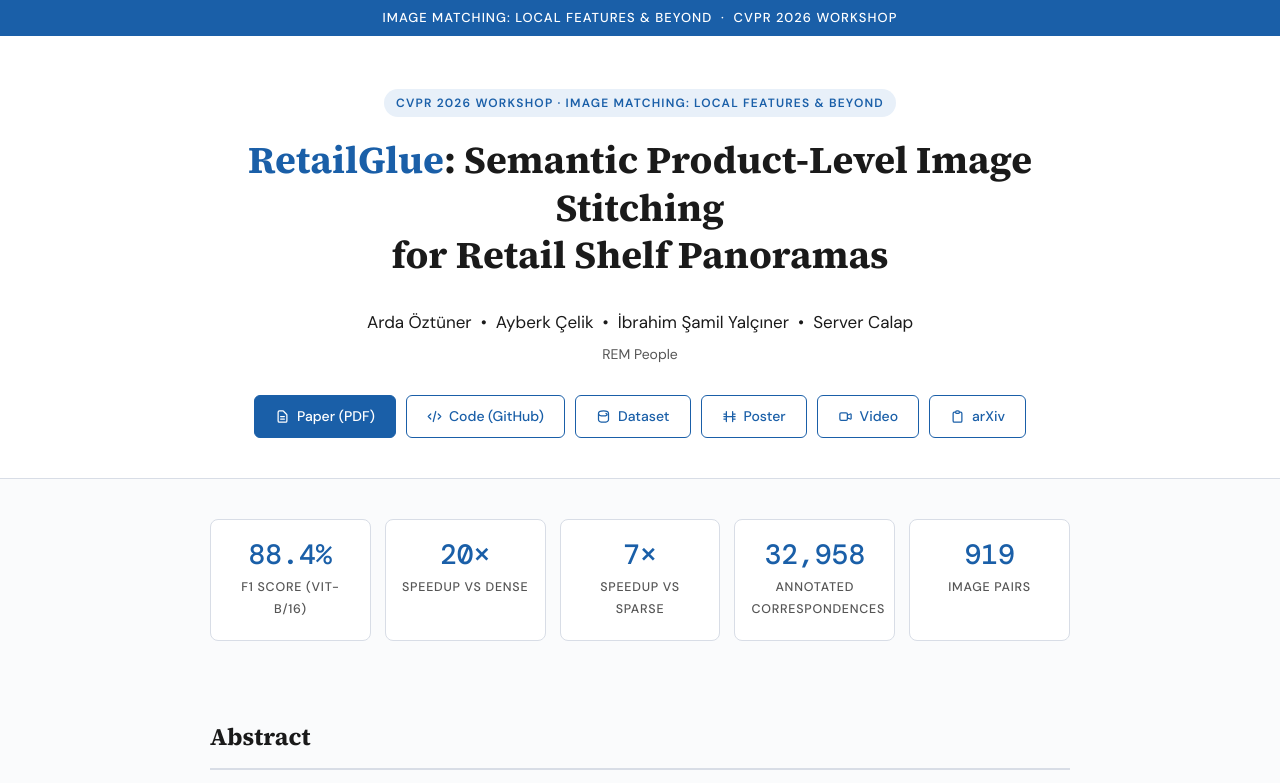
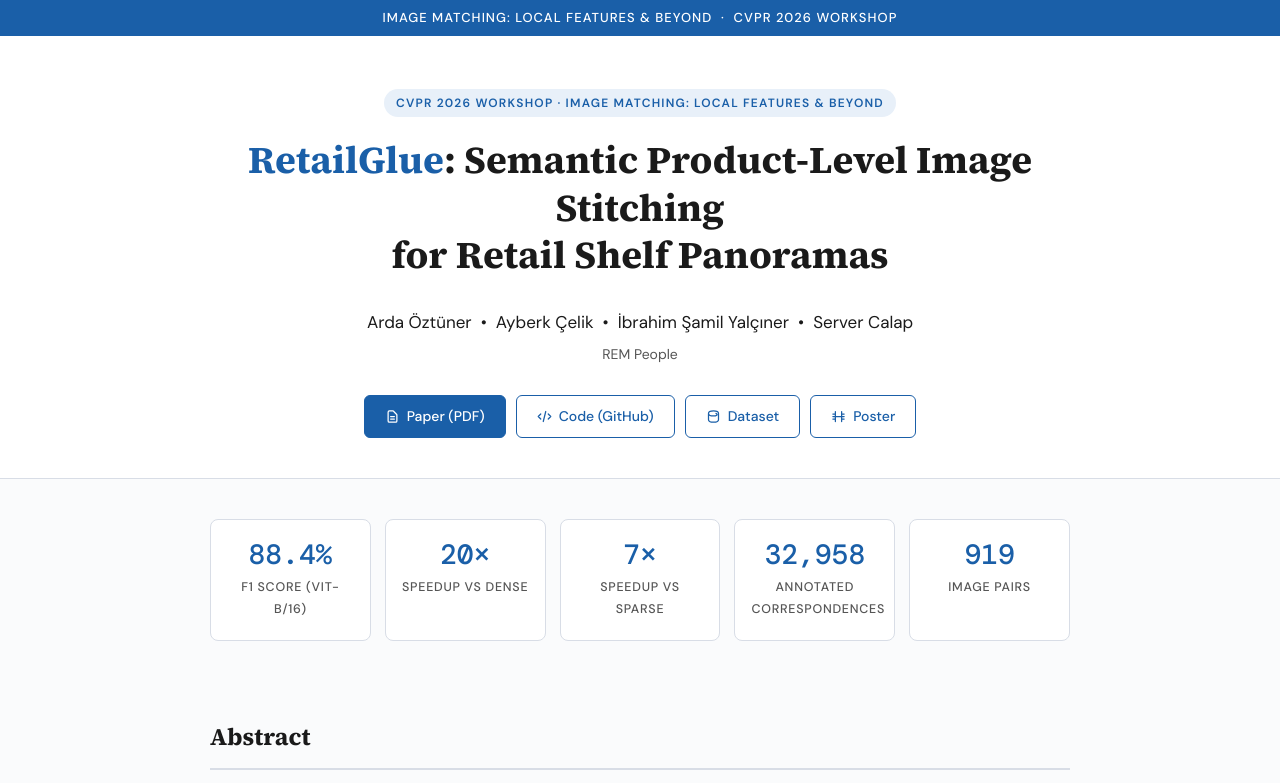
Before and after one commit to arda92a/RetailGlue, a plain HTML site: page index.html in a window 1280 px wide. Shown: the top 783 px of the page. Drawn offline with nearby package versions, Linux system fonts and the light colour scheme.

Commit message:
edit website

```diff
--- a/index.html
+++ b/index.html
@@ -431,7 +431,7 @@
       <svg xmlns="http://www.w3.org/2000/svg" fill="none" viewBox="0 0 24 24" stroke="currentColor"><path stroke-linecap="round" stroke-linejoin="round" stroke-width="2" d="M9 12h6m-6 4h6m2 5H7a2 2 0 01-2-2V5a2 2 0 012-2h5.586a1 1 0 01.707.293l5.414 5.414a1 1 0 01.293.707V19a2 2 0 01-2 2z"/></svg>
       Paper (PDF)
     </a>
-    <a class="btn btn-outline" href="#">
+    <a class="btn btn-outline" href="https://github.com/rempeople/RetailGlue">
       <svg xmlns="http://www.w3.org/2000/svg" fill="none" viewBox="0 0 24 24" stroke="currentColor"><path stroke-linecap="round" stroke-linejoin="round" stroke-width="2" d="M10 20l4-16m4 4l4 4-4 4M6 16l-4-4 4-4"/></svg>
       Code (GitHub)
     </a>
@@ -442,14 +442,6 @@
     <a class="btn btn-outline" href="#">
       <svg xmlns="http://www.w3.org/2000/svg" fill="none" viewBox="0 0 24 24" stroke="currentColor"><path stroke-linecap="round" stroke-linejoin="round" stroke-width="2" d="M7 4v16M17 4v16M3 8h4m10 0h4M3 12h18M3 16h4m10 0h4"/></svg>
       Poster
-    </a>
-    <a class="btn btn-outline" href="#">
-      <svg xmlns="http://www.w3.org/2000/svg" fill="none" viewBox="0 0 24 24" stroke="currentColor"><path stroke-linecap="round" stroke-linejoin="round" stroke-width="2" d="M15 10l4.553-2.069A1 1 0 0121 8.87v6.26a1 1 0 01-1.447.894L15 14M5 18h8a2 2 0 002-2V8a2 2 0 00-2-2H5a2 2 0 00-2 2v8a2 2 0 002 2z"/></svg>
-      Video
-    </a>
-    <a class="btn btn-outline" href="#">
-      <svg xmlns="http://www.w3.org/2000/svg" fill="none" viewBox="0 0 24 24" stroke="currentColor"><path stroke-linecap="round" stroke-linejoin="round" stroke-width="2" d="M9 5H7a2 2 0 00-2 2v12a2 2 0 002 2h10a2 2 0 002-2V7a2 2 0 00-2-2h-2M9 5a2 2 0 002 2h2a2 2 0 002-2M9 5a2 2 0 012-2h2a2 2 0 012 2"/></svg>
-      arXiv
     </a>
   </div>
 </header>
```
